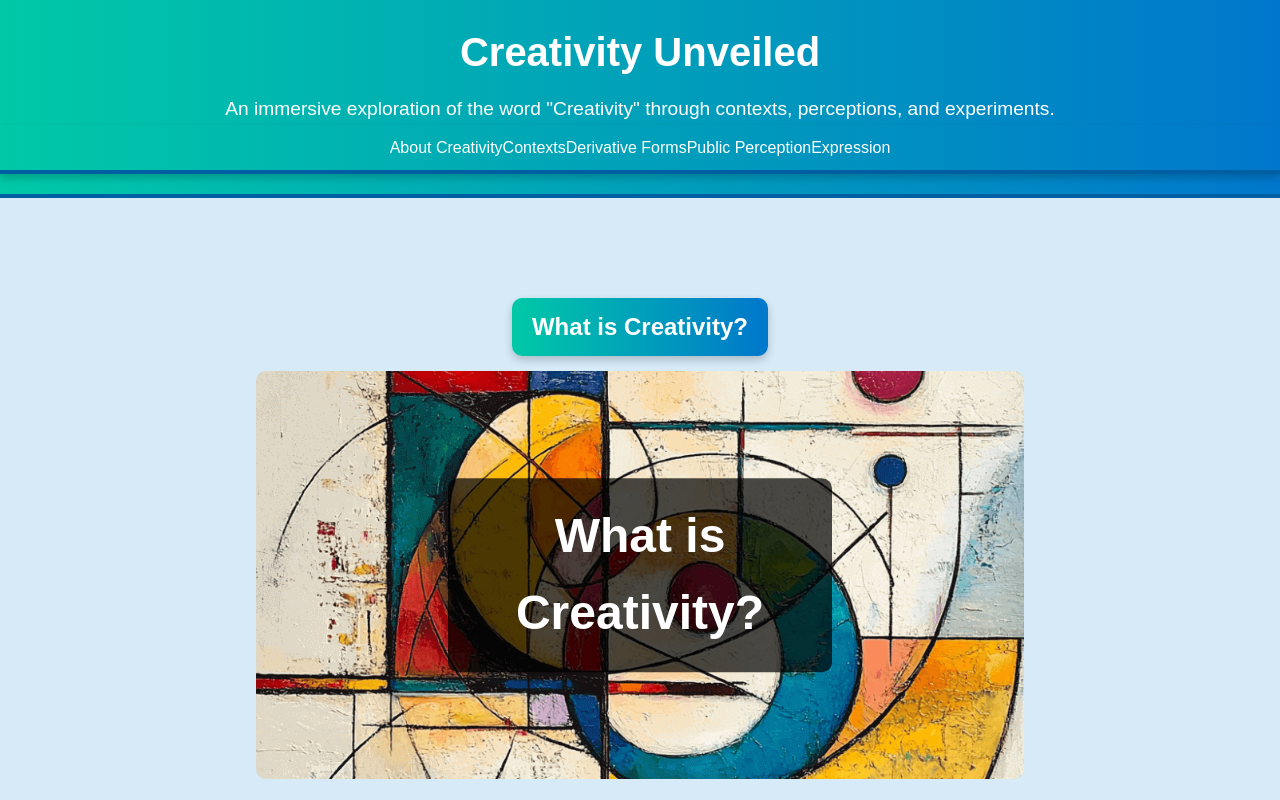
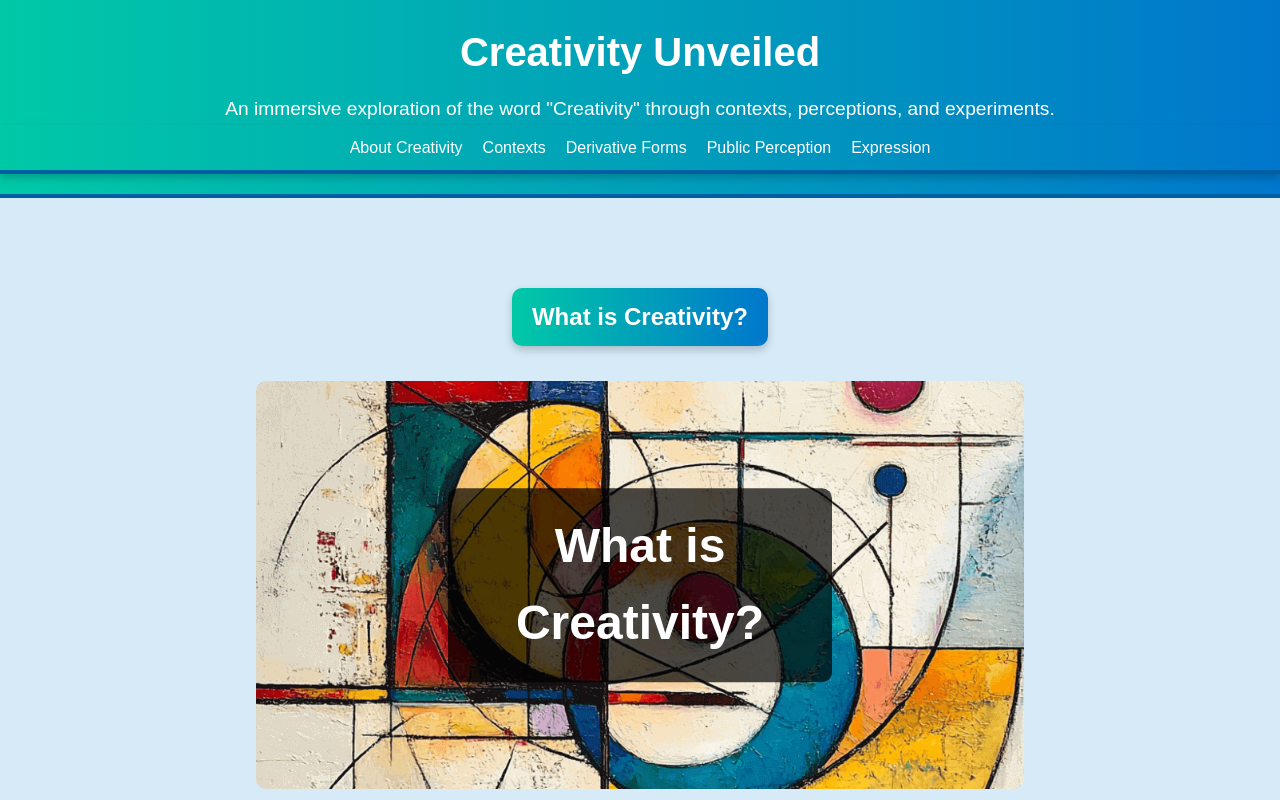
Before and after one commit to andalazarescu/andalazarescu.github.io, a plain HTML site: page index.html in a window 1280 px wide. Shown: the top 800 px of the page. Drawn offline with Linux system fonts and the light colour scheme.

Commit message:
Update styles_final_centered_info_boxes.css

```diff
--- a/styles_final_centered_info_boxes.css
+++ b/styles_final_centered_info_boxes.css
@@ -44,7 +44,7 @@ nav ul {
     list-style: none;
     display: flex;
     justify-content: center;
-    gap: 0px;
+    gap: 20px;
 }
 
 nav ul li a {
@@ -73,6 +73,7 @@ nav ul li a {
     font-weight: bold;
     text-align: center;
     box-shadow: 0 4px 8px rgba(0, 0, 0, 0.2);
+    margin-bottom: 20px;
 }
 
 .image-container {
```
